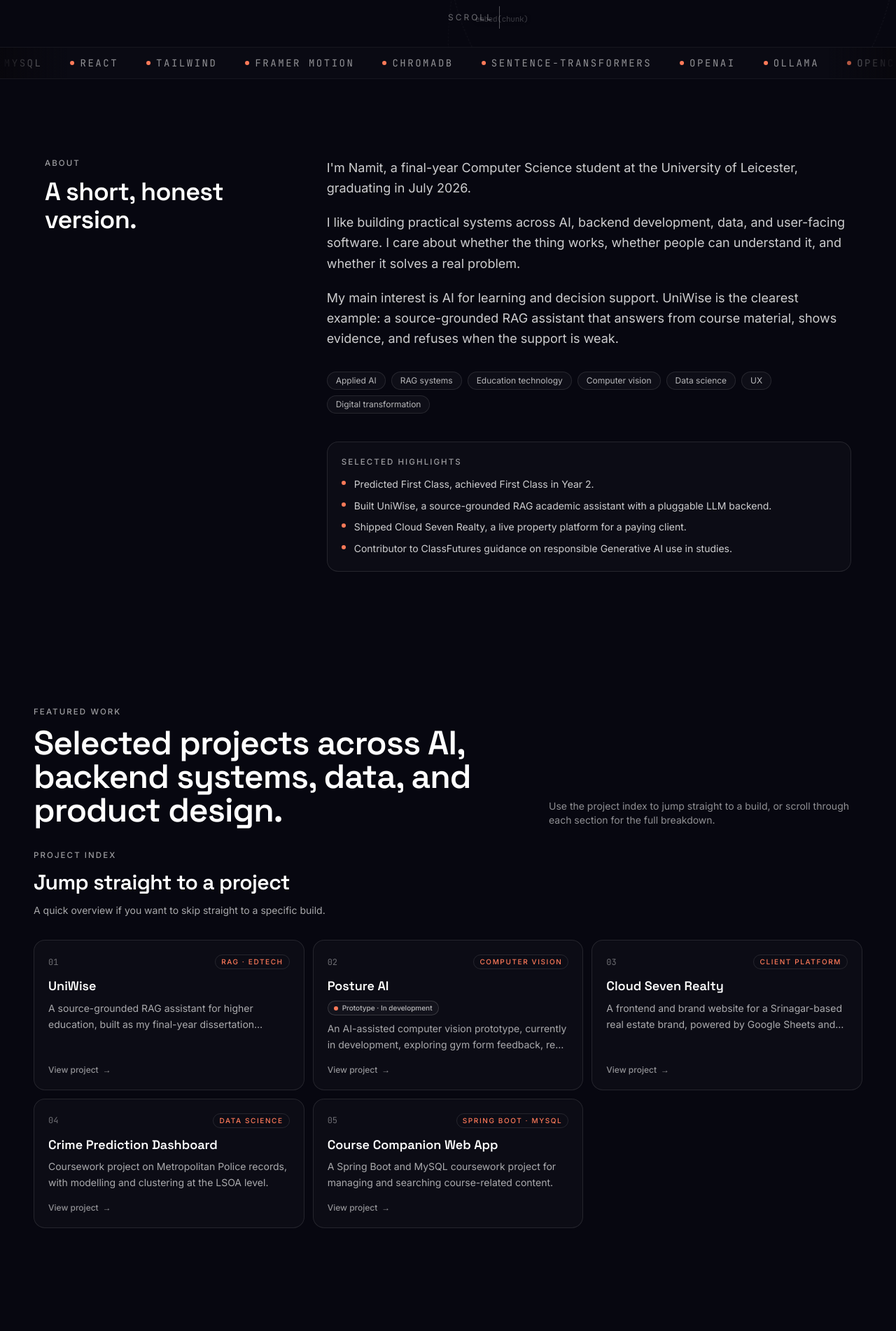
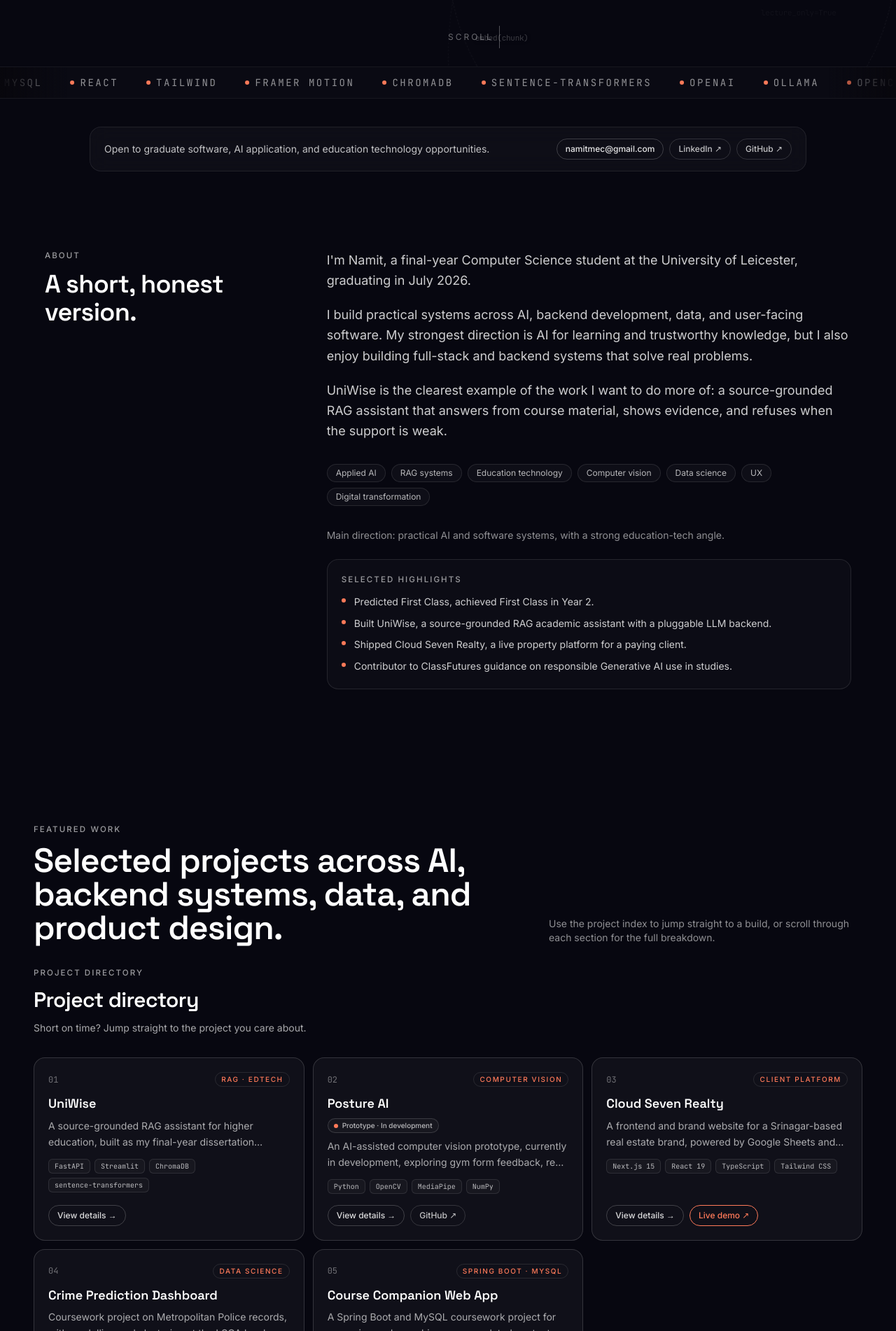
Before and after one commit to namitzz/Namit.portfolio, a React (Vite) app: page / in a window 1280 px wide. Shown: the part 858-2760 px from the top of the page at 70% size. Built offline with nearby package versions, Linux system fonts and the light colour scheme.

Commit message:
Added new browsing ability

```diff
--- a/src/App.jsx
+++ b/src/App.jsx
@@ -15,6 +15,8 @@ import Skills from './components/Skills'
 import Experience from './components/Experience'
 import Writing from './components/Writing'
 import Contact from './components/Contact'
+import ContactStrip from './components/ContactStrip'
+import FloatingContact from './components/FloatingContact'
 
 import UniWiseMock from './components/mockups/UniWiseMock'
 import VisionMock from './components/mockups/VisionMock'
@@ -87,6 +89,8 @@ export default function App() {
           <Marquee items={marqueeItems} speed={36} />
         </div>
 
+        <ContactStrip />
+
         <SectionTrigger onEnter={() => activate('base')}>
           <About />
         </SectionTrigger>
@@ -120,6 +124,8 @@ export default function App() {
           <Contact />
         </SectionTrigger>
       </main>
+
+      <FloatingContact />
     </div>
   )
 }
--- a/src/components/About.jsx
+++ b/src/components/About.jsx
@@ -50,8 +50,14 @@ export default function About() {
             ))}
           </div>
 
+          {profile.positioning && (
+            <p className="mt-8 text-sm text-white/55">
+              {profile.positioning}
+            </p>
+          )}
+
           {profile.highlights?.length > 0 && (
-            <div className="mt-10 rounded-2xl border border-white/10 bg-white/[0.025] p-5">
+            <div className="mt-6 rounded-2xl border border-white/10 bg-white/[0.025] p-5">
               <p className="eyebrow">Selected highlights</p>
               <ul className="mt-3 space-y-2">
                 {profile.highlights.map((h) => (
--- a/src/components/Contact.jsx
+++ b/src/components/Contact.jsx
@@ -29,12 +29,12 @@ export default function Contact() {
 
           <p className="eyebrow">Contact</p>
           <h2 className="section-title mt-3 max-w-3xl text-4xl font-semibold leading-tight md:text-5xl">
-            Open to AI, software engineering, education technology, digital
-            transformation, and research opportunities.
+            Open to graduate roles, AI education, RAG systems, and software
+            projects.
           </h2>
           <p className="mt-5 max-w-xl text-white/65">
-            If any of the work above resonates, or you’re building something
-            adjacent, the inbox is the fastest way to start a conversation.
+            Want to talk about graduate roles, AI education, RAG systems, or
+            software projects? Feel free to reach out.
           </p>
 
           <div className="mt-9 flex flex-wrap items-center gap-3">
@@ -57,6 +57,7 @@ export default function Contact() {
             >
               GitHub
             </a>
+            {profile.links.cv && (
               <a
                 href={profile.links.cv}
                 target="_blank"
@@ -65,6 +66,7 @@ export default function Contact() {
               >
                 CV
               </a>
+            )}
           </div>
         </motion.div>
 
--- /dev/null
+++ b/src/components/ContactStrip.jsx
@@ -0,0 +1,54 @@
+import { motion } from 'framer-motion'
+import { profile } from '../data/content'
+
+/**
+ * Compact contact strip. Sits high on the homepage (after the tech
+ * marquee) so visitors do not have to scroll the full site to find
+ * how to reach me. The full Contact section still lives at the bottom.
+ */
+export default function ContactStrip() {
+  return (
+    <section
+      aria-label="Quick contact"
+      className="relative z-10 px-6 pt-10 md:px-12"
+    >
+      <motion.div
+        initial={{ opacity: 0, y: 14 }}
+        whileInView={{ opacity: 1, y: 0 }}
+        viewport={{ once: true, margin: '-60px' }}
+        transition={{ duration: 0.5 }}
+        className="glass mx-auto flex w-full max-w-5xl flex-col items-start justify-between gap-3 rounded-2xl px-5 py-4 sm:flex-row sm:items-center"
+      >
+        <p className="text-sm text-white/75">
+          Open to graduate software, AI application, and education technology
+          opportunities.
+        </p>
+
+        <div className="flex flex-wrap items-center gap-2 text-xs">
+          <a
+            href={`mailto:${profile.email}`}
+            className="rounded-full border border-white/20 px-3 py-1.5 font-medium text-white/90 transition hover:border-white/40 hover:bg-white/[0.05]"
+          >
+            {profile.email}
+          </a>
+          <a
+            href={profile.links.linkedin}
+            target="_blank"
+            rel="noreferrer"
+            className="rounded-full border border-white/15 px-3 py-1.5 font-medium text-white/75 transition hover:border-white/35 hover:text-white"
+          >
+            LinkedIn ↗
+          </a>
+          <a
+            href={profile.links.github}
+            target="_blank"
+            rel="noreferrer"
+            className="rounded-full border border-white/15 px-3 py-1.5 font-medium text-white/75 transition hover:border-white/35 hover:text-white"
+          >
+            GitHub ↗
+          </a>
+        </div>
+      </motion.div>
+    </section>
+  )
+}
--- /dev/null
+++ b/src/components/FloatingContact.jsx
@@ -0,0 +1,19 @@
+/**
+ * Small floating Contact button anchored to the bottom-right.
+ * Hidden on small screens so it does not crowd mobile layouts.
+ */
+export default function FloatingContact() {
+  return (
+    <a
+      href="#contact"
+      aria-label="Jump to contact section"
+      className="glass-strong fixed bottom-6 right-6 z-40 hidden items-center gap-2 rounded-full px-4 py-2 text-sm font-medium text-white/90 shadow-card transition hover:bg-white/10 hover:text-white md:inline-flex"
+    >
+      <span
+        className="h-1.5 w-1.5 rounded-full"
+        style={{ background: 'var(--accent)' }}
+      />
+      Contact
+    </a>
+  )
+}
--- a/src/components/Hero.jsx
+++ b/src/components/Hero.jsx
@@ -59,9 +59,12 @@ export default function Hero() {
             transition={{ duration: 0.7, delay: 0.55 }}
             className="mt-9 flex flex-wrap items-center gap-3"
           >
-            <MagneticButton href="#work" className="btn-primary">
+            <MagneticButton href="#projects" className="btn-primary">
               View Projects →
             </MagneticButton>
+            <a href="#contact" className="btn-ghost">
+              Contact me
+            </a>
             <a
               href={profile.links.github}
               className="btn-ghost"
--- a/src/components/Nav.jsx
+++ b/src/components/Nav.jsx
@@ -2,11 +2,10 @@ import { motion } from 'framer-motion'
 import { themes } from '../data/themes'
 
 const links = [
-  { href: '#work', label: 'Work' },
+  { href: '#projects', label: 'Projects' },
   { href: '#about', label: 'About' },
   { href: '#writing', label: 'Writing' },
   { href: '#skills', label: 'Skills' },
-  { href: '#experience', label: 'Experience' },
   { href: '#contact', label: 'Contact' },
 ]
 
--- a/src/components/ProjectIndex.jsx
+++ b/src/components/ProjectIndex.jsx
@@ -2,12 +2,12 @@ import { motion } from 'framer-motion'
 import { projects } from '../data/content'
 
 /**
- * Compact card grid that lets visitors jump straight to a specific
- * project section without scrolling through every full case study.
+ * Projects directory. Compact card grid that lets visitors see every
+ * project at a glance and jump straight to the full case study, or
+ * open the GitHub / live demo directly when available.
  *
- * Each card is a single anchor (whole-card link) for accessibility and
- * to avoid nested interactive elements. The deep-link target is the
- * existing project section `id` (e.g. `#uniwise`).
+ * This is the `#projects` view referenced by the navbar. Each card
+ * also deep-links to the full project section via `#${project.id}`.
  */
 const labels = {
   uniwise: 'RAG · EdTech',
@@ -20,7 +20,7 @@ const labels = {
 export default function ProjectIndex() {
   return (
     <section
-      id="project-index"
+      id="projects"
       className="relative z-10 px-6 pt-4 pb-16 md:px-12"
     >
       <div className="mx-auto w-full max-w-7xl">
@@ -30,12 +30,12 @@ export default function ProjectIndex() {
           viewport={{ once: true, margin: '-80px' }}
           transition={{ duration: 0.55 }}
         >
-          <p className="eyebrow">Project index</p>
+          <p className="eyebrow">Project directory</p>
           <h3 className="section-title mt-3 text-2xl font-semibold leading-tight md:text-3xl">
-            Jump straight to a project
+            Project directory
           </h3>
           <p className="mt-3 max-w-xl text-sm text-white/65">
-            A quick overview if you want to skip straight to a specific build.
+            Short on time? Jump straight to the project you care about.
           </p>
         </motion.div>
 
@@ -47,20 +47,14 @@ export default function ProjectIndex() {
               whileInView={{ opacity: 1, y: 0 }}
               viewport={{ once: true, margin: '-60px' }}
               transition={{ duration: 0.45, delay: i * 0.05 }}
-              className="h-full"
+              className="flex h-full flex-col rounded-2xl border border-white/15 bg-white/[0.04] p-5 transition-all duration-300 hover:-translate-y-0.5 hover:border-white/35 hover:bg-white/[0.06]"
             >
-              <a
-                href={`#${p.id}`}
-                aria-label={`View ${p.title}`}
-                className="group flex h-full flex-col justify-between gap-4 rounded-2xl border border-white/10 bg-white/[0.025] p-5 transition-all duration-300 hover:-translate-y-0.5 hover:border-white/25 hover:bg-white/[0.04] focus:outline-none focus-visible:border-white/40 focus-visible:ring-2 focus-visible:ring-white/20"
-              >
-                <div>
               <div className="flex items-center justify-between gap-3">
                 <span className="font-mono text-xs text-white/40">
                   {p.index}
                 </span>
                 <span
-                      className="rounded-full border border-white/10 px-2 py-0.5 text-[10px] font-medium uppercase tracking-[0.16em] transition-colors group-hover:border-white/25"
+                  className="rounded-full border border-white/10 px-2 py-0.5 text-[10px] font-medium uppercase tracking-[0.16em]"
                   style={{ color: 'var(--accent)' }}
                 >
                   {labels[p.id] || p.themeKey}
@@ -72,9 +66,7 @@ export default function ProjectIndex() {
               </h4>
 
               {p.status && (
-                    <span
-                      className="mt-2 inline-flex items-center gap-1.5 rounded-full border border-white/15 bg-white/[0.03] px-2 py-0.5 text-[10px] font-medium text-white/70"
-                    >
+                <span className="mt-2 inline-flex w-fit items-center gap-1.5 rounded-full border border-white/15 bg-white/[0.03] px-2 py-0.5 text-[10px] font-medium text-white/70">
                   <span
                     className="h-1.5 w-1.5 rounded-full"
                     style={{ background: 'var(--accent)' }}
@@ -86,18 +78,55 @@ export default function ProjectIndex() {
               <p className="mt-2 line-clamp-2 text-sm leading-relaxed text-white/65">
                 {p.tagline}
               </p>
+
+              {p.stack?.length > 0 && (
+                <div className="mt-3 flex flex-wrap gap-1.5">
+                  {p.stack.slice(0, 4).map((s) => (
+                    <span
+                      key={s}
+                      className="rounded-md border border-white/10 bg-white/[0.03] px-2 py-0.5 font-mono text-[10px] text-white/70"
+                    >
+                      {s}
+                    </span>
+                  ))}
                 </div>
+              )}
 
-                <span
-                  className="inline-flex items-center gap-1.5 text-xs font-medium text-white/55 transition-colors group-hover:text-white"
-                  aria-hidden="true"
+              <div className="mt-auto flex flex-wrap gap-2 pt-4">
+                <a
+                  href={`#${p.id}`}
+                  aria-label={`View details for ${p.title}`}
+                  className="rounded-full border border-white/20 px-3 py-1.5 text-xs font-medium text-white/85 transition hover:border-white/40 hover:bg-white/[0.05]"
                 >
-                  View project
-                  <span className="transition-transform group-hover:translate-x-0.5">
-                    →
-                  </span>
-                </span>
+                  View details →
                 </a>
+                {p.cta?.github && (
+                  <a
+                    href={p.cta.github}
+                    target="_blank"
+                    rel="noreferrer"
+                    aria-label={`Open ${p.title} on GitHub`}
+                    className="rounded-full border border-white/15 px-3 py-1.5 text-xs font-medium text-white/75 transition hover:border-white/35 hover:text-white"
+                  >
+                    GitHub ↗
+                  </a>
+                )}
+                {p.cta?.demo && (
+                  <a
+                    href={p.cta.demo}
+                    target="_blank"
+                    rel="noreferrer"
+                    aria-label={`Open ${p.title} live demo`}
+                    className="rounded-full border px-3 py-1.5 text-xs font-medium transition"
+                    style={{
+                      borderColor: 'var(--accent)',
+                      color: 'var(--accent)',
+                    }}
+                  >
+                    Live demo ↗
+                  </a>
+                )}
+              </div>
             </motion.li>
           ))}
         </ul>
--- a/src/components/ProjectSection.jsx
+++ b/src/components/ProjectSection.jsx
@@ -25,7 +25,7 @@ export default function ProjectSection({ project, onActivate, mockup, accentLabe
   }, [inView, project.themeKey, onActivate])
 
   return (
-    <section id={project.id} ref={ref} className="relative z-10 px-6 py-28 md:px-12">
+    <section id={project.id} ref={ref} className="relative z-10 px-6 py-24 md:px-12">
       <div className="mx-auto grid w-full max-w-7xl gap-14 md:grid-cols-12 md:gap-10 lg:gap-16">
         {/* Narrative column */}
         <motion.div
--- a/src/components/Writing.jsx
+++ b/src/components/Writing.jsx
@@ -22,7 +22,9 @@ export default function Writing() {
         </h2>
         <p className="mt-4 max-w-2xl text-white/70">
           Alongside building projects, I have contributed to guidance on
-          responsible AI use in student learning.
+          responsible AI use in student learning. This connects with my wider
+          interest in building AI tools that support understanding instead of
+          replacing it.
         </p>
 
         <div className="mt-10 space-y-6">
--- a/src/data/content.js
+++ b/src/data/content.js
@@ -19,7 +19,9 @@ export const profile = {
   headline:
     'I build practical AI and software systems that help people learn, decide, and work better.',
   subheadline:
-    'Final-year Computer Science student at the University of Leicester, focused on source-grounded RAG, applied AI, backend systems, and full-stack software.',
+    'Final-year Computer Science student at the University of Leicester, focused on source-grounded RAG, applied AI, backend systems, and full-stack software, with a strong interest in education technology and trustworthy learning tools.',
+  positioning:
+    'Main direction: practical AI and software systems, with a strong education-tech angle.',
   highlights: [
     'Predicted First Class, achieved First Class in Year 2.',
     'Built UniWise, a source-grounded RAG academic assistant with a pluggable LLM backend.',
@@ -28,8 +30,8 @@ export const profile = {
   ],
   about: [
     "I'm Namit, a final-year Computer Science student at the University of Leicester, graduating in July 2026.",
-    'I like building practical systems across AI, backend development, data, and user-facing software. I care about whether the thing works, whether people can understand it, and whether it solves a real problem.',
-    'My main interest is AI for learning and decision support. UniWise is the clearest example: a source-grounded RAG assistant that answers from course material, shows evidence, and refuses when the support is weak.',
+    'I build practical systems across AI, backend development, data, and user-facing software. My strongest direction is AI for learning and trustworthy knowledge, but I also enjoy building full-stack and backend systems that solve real problems.',
+    'UniWise is the clearest example of the work I want to do more of: a source-grounded RAG assistant that answers from course material, shows evidence, and refuses when the support is weak.',
   ],
 }
 
```
Also changed, not shown: 1 other file (tests, documents, lock files or other folders). Lines whose indentation alone changed are shown as unchanged.
